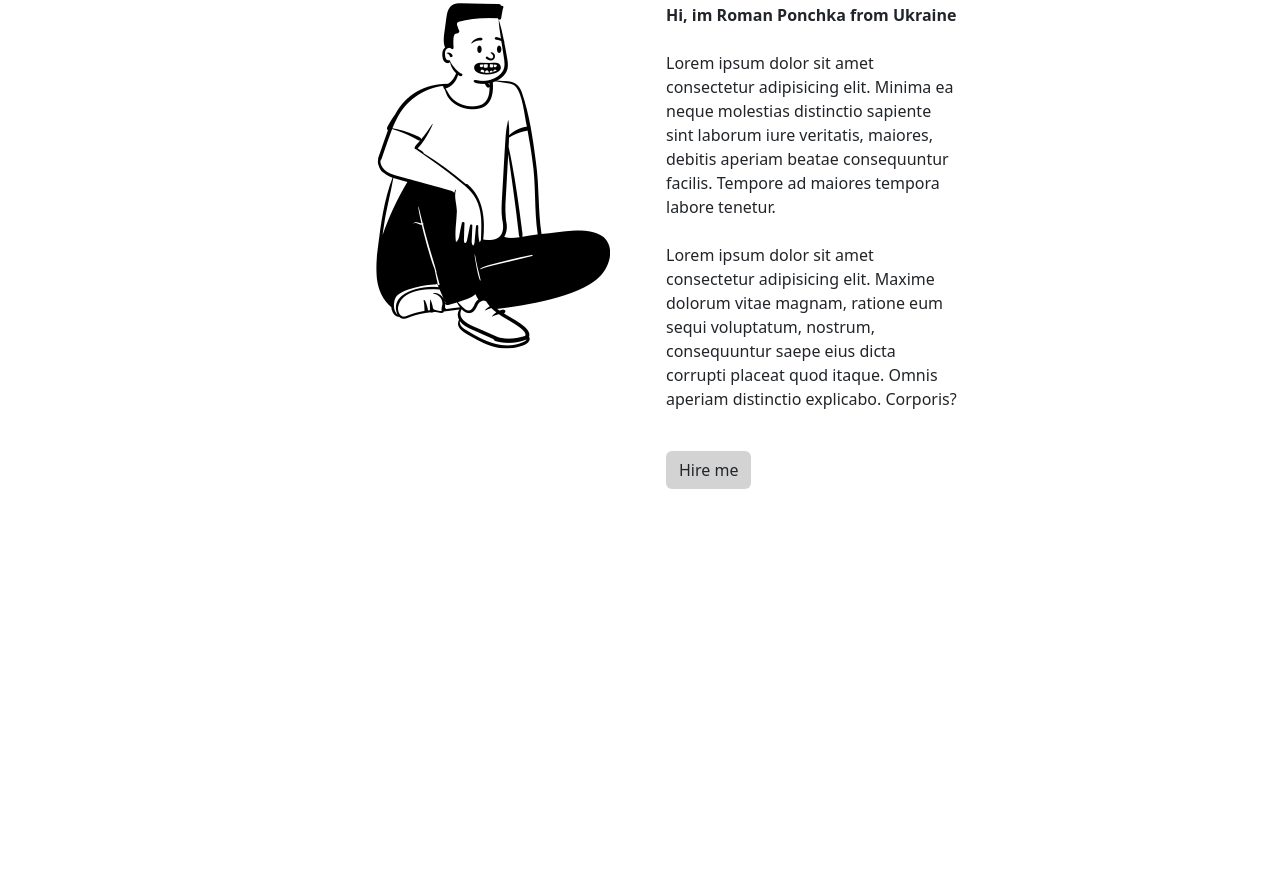
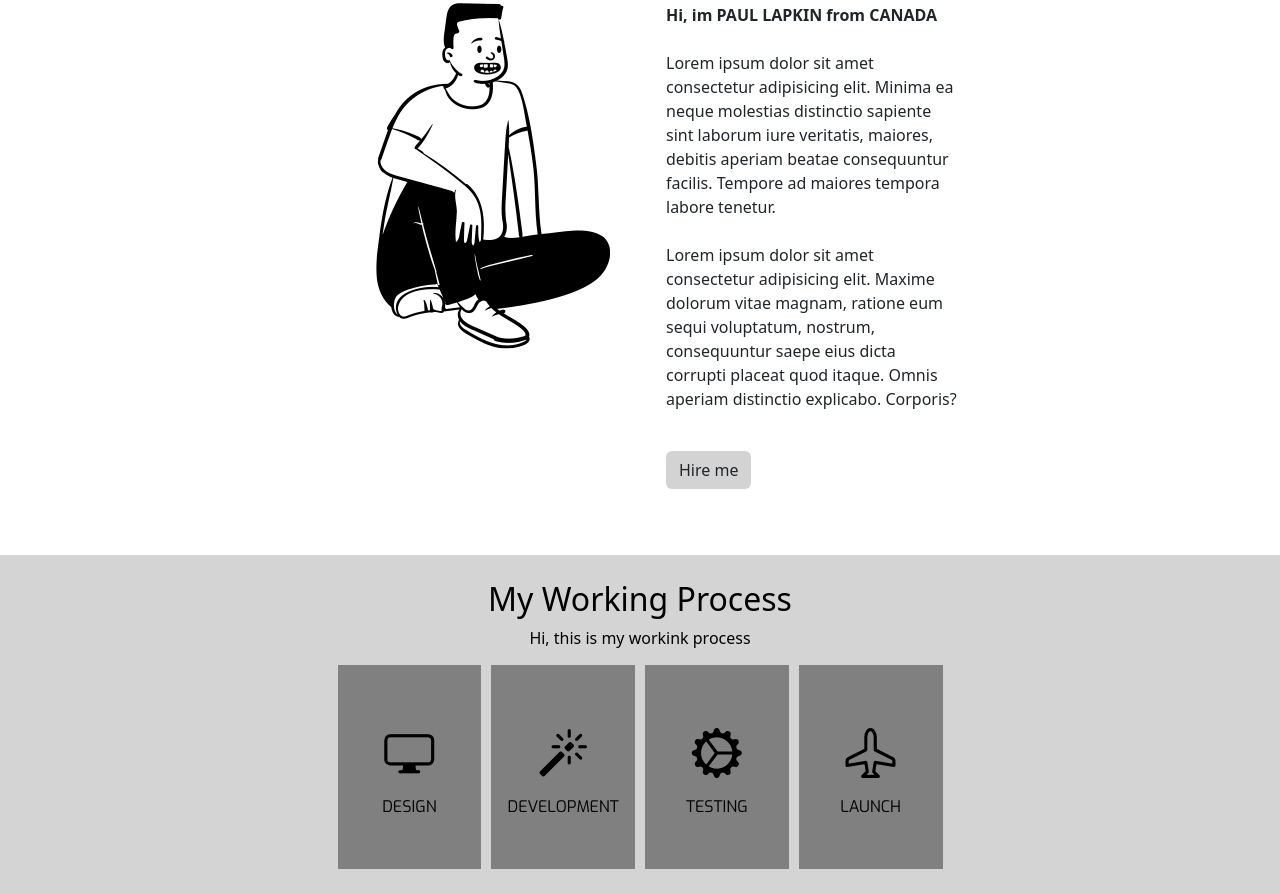
Before and after one commit to llisvm/hostingless1, a plain HTML site: page index.html in a window 1280 px wide. Shown: the part 847-1741 px from the top of the page. Before the commit the page ends 1352 px from the top, so only its background shows below. Drawn offline with nearby package versions, Linux system fonts and the light colour scheme.

Commit message:
add cards

```diff
--- a/css/style.css
+++ b/css/style.css
@@ -66,6 +66,7 @@ margin-top: 50px;
 }
 
 .my-photo{
+    text-align: center;
     flex-basis: 50%;
 }
 .about-me{
@@ -78,6 +79,42 @@ margin-top: 50px;
 
 /*  */
 
+.working-process{
+    background-color: rgb(212, 212, 212);
+    color: black;
+}
+
+.working-process {
+    margin-top: 50px;
+text-align: center;
+padding: 25px;
+}
+
+
 .work{
 
+    margin-top: 15px;
+    display: flex;
+    justify-content: center;
 }
+
+.cards{
+    background-color: grey;
+    box-sizing: border-box;
+    padding: 50px 0;
+    margin: 0 5px;
+    flex-basis: 25%;
+    text-align: center;
+}
+
+.cards i{
+    padding: 50px 0px;
+    font-size: 50px;
+}
+
+.cards span{
+    text-align: center;
+    display: block;
+    font-family: exo;
+    margin-top:5px;
+}
--- a/index.html
+++ b/index.html
@@ -5,6 +5,7 @@
     <meta charset="UTF-8">
     <meta name="viewport" content="width=device-width, initial-scale=1.0">
     <title>Document</title>
+    <link rel="stylesheet" href="https://cdn.jsdelivr.net/npm/bootstrap-icons@1.11.1/font/bootstrap-icons.css">
     <link rel="stylesheet" href="./lib/bootstrap/css/bootstrap.min.css">
     <link rel="stylesheet" href="./css/style.css">
 </head>
@@ -18,7 +19,7 @@
         </div>
         <div class="initial-info">
             <div class="info">
-                <div class="name"><span>PONCHKA ROMAN</span></div>
+                <div class="name"><span>PAUL LAPKIN</span></div>
                 <div class="hashtags"><span>#User Experiece #Music #Front-end</span></div>
             </div>
         </div>
@@ -31,7 +32,7 @@
             </div>
             <div class="about-me">
                 <p>
-                    <b>Hi, im Roman Ponchka from Ukraine</b>
+                    <b>Hi, im PAUL LAPKIN from CANADA</b>
                     <br><br>
                     Lorem ipsum dolor sit amet consectetur adipisicing elit. Minima ea neque molestias distinctio
                     sapiente sint laborum iure veritatis, maiores, debitis aperiam beatae consequuntur facilis. Tempore
@@ -49,15 +50,32 @@
         </div>
     </div>
 
+<div class="working-process">
+    <div>
+        <h2>My Working Process</h2>
+    </div>
+    <div><span>Hi, this is my workink process</span></div>
     <div class="work">
         <div class="my-container">
-            <div class="cards"></div>
-            <div class="cards"></div>
-            <div class="cards"></div>
-            <div class="cards"></div>
+            <div class="cards">
+                <i class="bi bi-display"></i>
+                <span>DESIGN</span>
+            </div>
+            <div class="cards">
+                <i class="bi bi-magic"></i>
+                <span>DEVELOPMENT</span>
+            </div>
+            <div class="cards">
+                <i class="bi bi-gear-wide-connected"></i>
+                <span>TESTING</span>
+            </div>
+            <div class="cards">
+                <i class="bi bi-airplane"></i>
+                <span>LAUNCH</span>
+            </div>
         </div>
     </div>
-
+</div>
     <script src="./lib/bootstrap/js/bootstrap.bundle.min.js"></script>
 </body>
 
```
